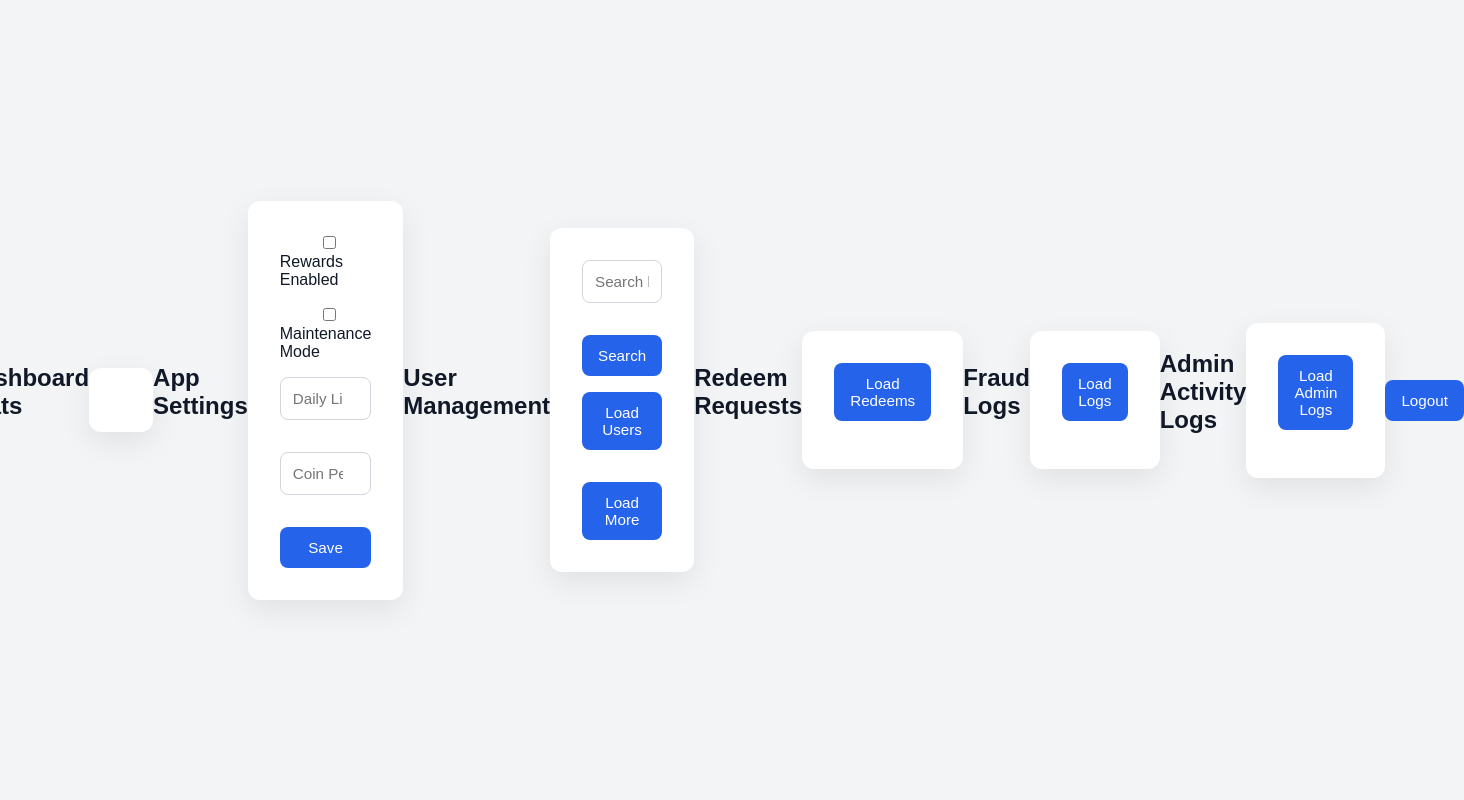
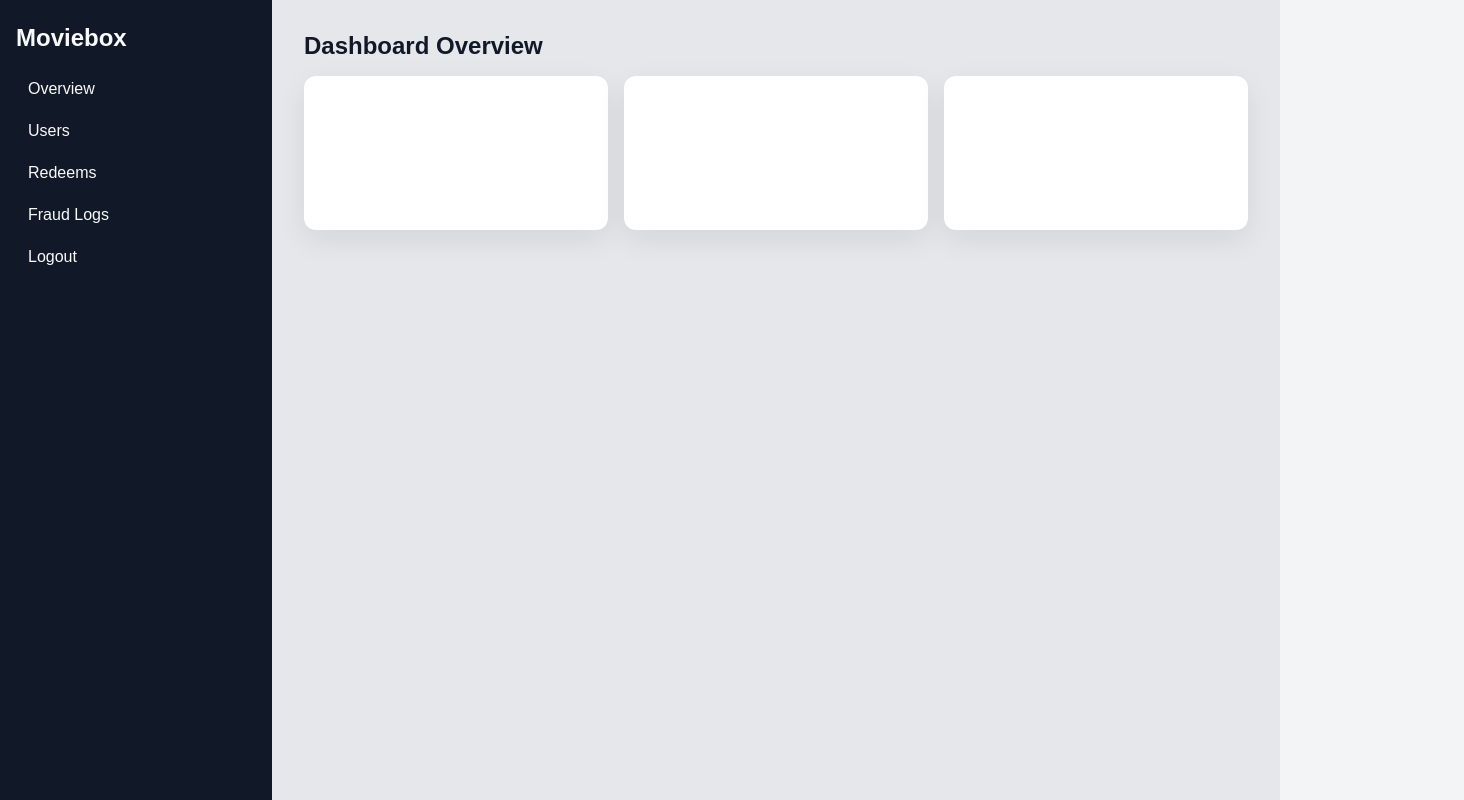
Before and after one commit to Moviebox-ai/moviebox-firebase-backend, a plain HTML site: page admin-panel/dashboard.html in a window 1280 px wide. Shown: the whole page, 1464 px wide, since content can reach past the window. Drawn offline with Linux system fonts and the light colour scheme.

Commit message:
Redesign admin dashboard layout and section navigation

```diff
--- a/admin-panel/css/style.css
+++ b/admin-panel/css/style.css
@@ -72,3 +72,68 @@ button {
 input:last-child {
   margin-bottom: 0;
 }
+
+body.dashboard-page {
+  align-items: stretch;
+  justify-content: flex-start;
+  background: #e5e7eb;
+}
+
+.layout {
+  display: flex;
+  width: 100%;
+  min-height: 100vh;
+}
+
+.sidebar {
+  width: 240px;
+  background: #111827;
+  color: #f9fafb;
+  padding: 1.5rem 1rem;
+}
+
+.sidebar ul {
+  list-style: none;
+  padding: 0;
+  margin: 1rem 0 0;
+}
+
+.sidebar li {
+  padding: 0.75rem;
+  border-radius: 8px;
+  cursor: pointer;
+}
+
+.sidebar li:hover {
+  background: #1f2937;
+}
+
+.main {
+  flex: 1;
+  padding: 2rem;
+}
+
+.section.hidden {
+  display: none;
+}
+
+.cards {
+  display: grid;
+  grid-template-columns: repeat(auto-fit, minmax(180px, 1fr));
+  gap: 1rem;
+}
+
+.stat {
+  width: auto;
+  min-height: 90px;
+  justify-content: center;
+  font-weight: 700;
+}
+
+#userList,
+#redeemList,
+#abuseList {
+  margin-top: 1rem;
+  display: grid;
+  gap: 0.75rem;
+}
--- a/admin-panel/dashboard.html
+++ b/admin-panel/dashboard.html
@@ -3,54 +3,51 @@
 <head>
   <meta charset="UTF-8" />
   <meta name="viewport" content="width=device-width, initial-scale=1.0" />
-  <title>Moviebox Admin Dashboard</title>
+  <title>Moviebox Admin</title>
   <link rel="stylesheet" href="./css/style.css" />
 </head>
-<body>
-  <h1>Moviebox Admin Panel</h1>
-
-  <h2>Dashboard Stats</h2>
-  <div class="card">
-    <div id="stats"></div>
+<body class="dashboard-page">
+  <div class="layout">
+    <div class="sidebar">
+      <h2>Moviebox</h2>
+      <ul>
+        <li onclick="showSection('overview')">Overview</li>
+        <li onclick="showSection('users')">Users</li>
+        <li onclick="showSection('redeems')">Redeems</li>
+        <li onclick="showSection('fraud')">Fraud Logs</li>
+        <li onclick="logout()">Logout</li>
+      </ul>
     </div>
 
-  <h2>App Settings</h2>
-  <div class="card">
-    <label><input type="checkbox" id="rewardsEnabled" /> Rewards Enabled</label>
-    <label><input type="checkbox" id="maintenanceMode" /> Maintenance Mode</label>
-    <input type="number" id="dailyLimit" placeholder="Daily Limit" />
-    <input type="number" id="coinPerReward" placeholder="Coin Per Reward" />
-    <button onclick="saveSettings()">Save</button>
+    <div class="main">
+      <div id="overview" class="section">
+        <h2>Dashboard Overview</h2>
+        <div class="cards">
+          <div class="card stat" id="totalUsers"></div>
+          <div class="card stat" id="totalCoins"></div>
+          <div class="card stat" id="bannedUsers"></div>
+        </div>
       </div>
 
+      <div id="users" class="section hidden">
         <h2>User Management</h2>
-  <div class="card">
-    <input type="text" id="searchEmail" placeholder="Search by email" />
-    <button onclick="searchUser()">Search</button>
         <button onclick="loadUsers()">Load Users</button>
         <div id="userList"></div>
-    <button onclick="loadMoreUsers()">Load More</button>
       </div>
 
+      <div id="redeems" class="section hidden">
         <h2>Redeem Requests</h2>
-  <div class="card">
         <button onclick="loadRedeems()">Load Redeems</button>
         <div id="redeemList"></div>
       </div>
 
+      <div id="fraud" class="section hidden">
         <h2>Fraud Logs</h2>
-  <div class="card">
         <button onclick="loadAbuseLogs()">Load Logs</button>
         <div id="abuseList"></div>
       </div>
-
-  <h2>Admin Activity Logs</h2>
-  <div class="card">
-    <button onclick="loadAdminLogs()">Load Admin Logs</button>
-    <div id="adminLogList"></div>
     </div>
-
-  <button onclick="logout()">Logout</button>
+  </div>
 
   <script type="module" src="./js/dashboard.js"></script>
 </body>
--- a/admin-panel/js/dashboard.js
+++ b/admin-panel/js/dashboard.js
@@ -13,57 +13,46 @@ import {
 } from 'https://www.gstatic.com/firebasejs/10.7.1/firebase-firestore.js';
 import { auth, db } from './firebase-config.js';
 
-const stats = document.getElementById('stats');
+const totalUsersEl = document.getElementById('totalUsers');
+const totalCoinsEl = document.getElementById('totalCoins');
+const bannedUsersEl = document.getElementById('bannedUsers');
 const userList = document.getElementById('userList');
 const redeemList = document.getElementById('redeemList');
 const abuseList = document.getElementById('abuseList');
 const adminLogList = document.getElementById('adminLogList');
 
-if (stats) {
-  stats.innerHTML = `
-    <ul>
-      <li>Total Users: --</li>
-      <li>Pending Redemptions: --</li>
-      <li>Rewards Issued: --</li>
-    </ul>
-  `;
-}
+window.showSection = function showSection(sectionId) {
+  const sections = document.querySelectorAll('.section');
+  sections.forEach((section) => {
+    section.classList.toggle('hidden', section.id !== sectionId);
+  });
+};
 
-async function loadFraudStats() {
-  if (!stats) {
+async function loadOverviewStats() {
+  if (!totalUsersEl || !totalCoinsEl || !bannedUsersEl) {
     return;
   }
 
   const snapshot = await getDocs(collection(db, 'users'));
 
-  let suspicious = 0;
-  let highRisk = 0;
-  let banned = 0;
+  let totalUsers = 0;
+  let totalCoins = 0;
+  let bannedUsers = 0;
 
-  snapshot.forEach((doc) => {
-    const user = doc.data();
+  snapshot.forEach((docSnap) => {
+    const user = docSnap.data();
 
-    if (user.riskLevel === 'suspicious') suspicious += 1;
-    if (user.riskLevel === 'high') highRisk += 1;
-    if (user.banned) banned += 1;
+    totalUsers += 1;
+    totalCoins += Number(user.totalCoins ?? 0);
+    if (user.banned) bannedUsers += 1;
   });
 
-  const currentStats = stats.querySelector('ul');
-  if (!currentStats) {
-    return;
-  }
-
-  currentStats.insertAdjacentHTML(
-    'beforeend',
-    `
-      <li>Suspicious Users: ${suspicious}</li>
-      <li>High Risk Users: ${highRisk}</li>
-      <li>Banned Users: ${banned}</li>
-    `,
-  );
+  totalUsersEl.textContent = `Total Users: ${totalUsers}`;
+  totalCoinsEl.textContent = `Total Coins: ${totalCoins}`;
+  bannedUsersEl.textContent = `Banned Users: ${bannedUsers}`;
 }
 
-loadFraudStats();
+void loadOverviewStats();
 
 window.saveSettings = function saveSettings() {
   const minDailyLimit = 10;
@@ -196,6 +185,7 @@ window.banUser = async function banUser(userId, currentlyBanned = false) {
 
   lastVisible = null;
   void window.loadUsers();
+  void loadOverviewStats();
 };
 
 window.loadRedeems = function loadRedeems() {
```
Lines whose indentation alone changed are shown as unchanged.
